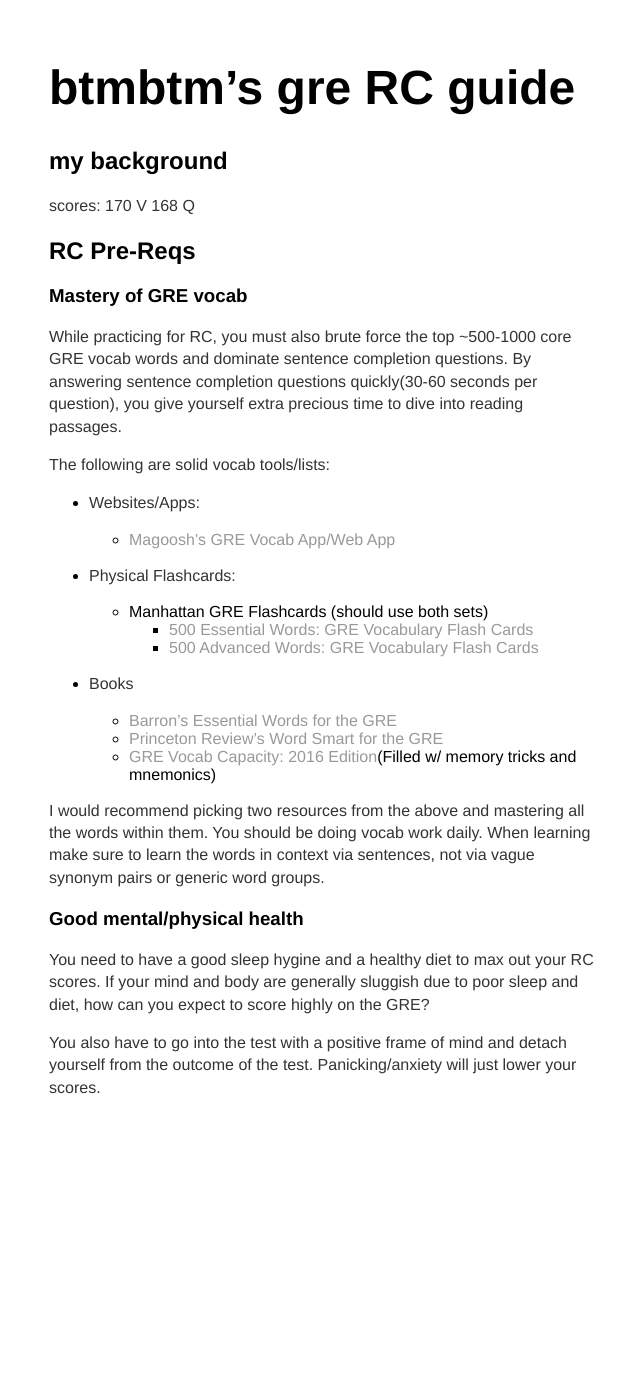
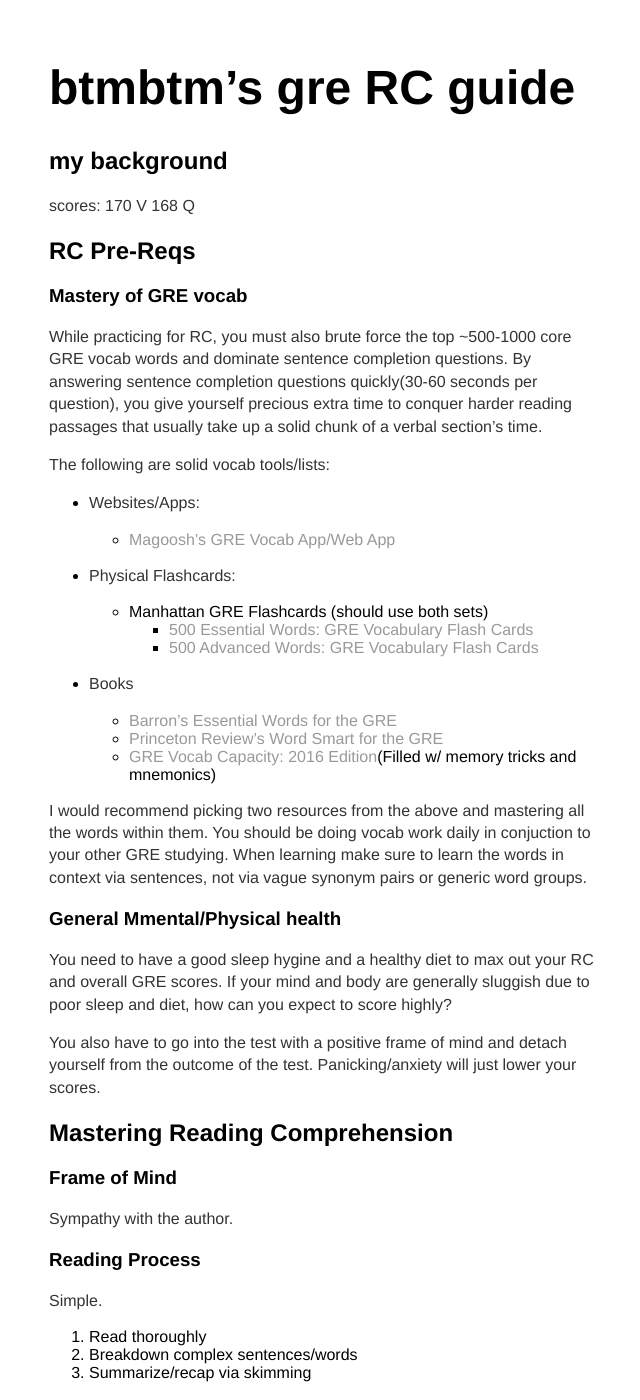
Before and after one commit to btmbtm/btmbtm.github.io, a Jekyll site: the page built from gre/rcguide.md, in a window 1280 px wide and 1400 px high. Shown: the whole window, without its empty margins (316-956 px from the left). Built offline with Jekyll 4.4.1, drawn with Linux system fonts in a browser that asks for light colours; some of the changed text lies outside the part shown.

Commit message:
Update rcguide.md

```diff
--- a/gre/rcguide.md
+++ b/gre/rcguide.md
@@ -14,7 +14,7 @@ scores: 170 V 168 Q
 
 ### Mastery of GRE vocab
 
-While practicing for RC, you must also brute force the top ~500-1000 core GRE vocab words and dominate sentence completion questions. By answering sentence completion questions quickly(30-60 seconds per question), you give yourself extra precious time to dive into reading passages.
+While practicing for RC, you must also brute force the top ~500-1000 core GRE vocab words and dominate sentence completion questions. By answering sentence completion questions quickly(30-60 seconds per question), you give yourself precious extra time to conquer harder reading passages that usually take up a solid chunk of a verbal section's time.
 
 The following are solid vocab tools/lists:
 
@@ -34,10 +34,54 @@ The following are solid vocab tools/lists:
   - [Princeton Review's Word Smart for the GRE](http://amzn.to/2aedwtA)
   - [GRE Vocab Capacity: 2016 Edition](http://amzn.to/2anhVKk)(Filled w/ memory tricks and mnemonics)
 
-I would recommend picking two resources from the above and mastering all the words within them. You should be doing vocab work daily. When learning make sure to learn the words in context via sentences, not via vague synonym pairs or generic word groups.
+I would recommend picking two resources from the above and mastering all the words within them. You should be doing vocab work daily in conjuction to your other GRE studying. When learning make sure to learn the words in context via sentences, not via vague synonym pairs or generic word groups.
 
-### Good mental/physical health
+### General Mmental/Physical health
 
-  You need to have a good sleep hygine and a healthy diet to max out your RC scores. If your mind and body are generally sluggish due to poor sleep and diet, how can you expect to score highly on the GRE?
+  You need to have a good sleep hygine and a healthy diet to max out your RC and overall GRE scores. If your mind and body are generally sluggish due to poor sleep and diet, how can you expect to score highly?
 
   You also have to go into the test with a positive frame of mind and detach yourself from the outcome of the test. Panicking/anxiety will just lower your scores.
+
+## Mastering Reading Comprehension
+
+### Frame of Mind
+
+  Sympathy with the author.
+
+### Reading Process
+
+  Simple.
+
+  1. Read thoroughly
+  2. Breakdown complex sentences/words
+  3. Summarize/recap via skimming
+
+### Attacking Questions
+
+#### Process
+
+  1. Read questions
+  2. Find relevant section and reread details quickly
+  3. Go thru answers
+    1. Quickly eliminate wrong answers
+    2. Jump back into text to find concrete support for right answer
+
+#### The Answers are in the Text: Support Answers with Concrete Evidence
+
+#### Learn to ID Wrong Answer Choices
+
+  1. Extreme
+  2. Rotten Detail
+  3. Irrelevant
+  4. Out of scope
+
+#### Tackling Inference Questions
+
+### Getting Unstuck!
+
+1. Reread!
+2. Skip and comeback
+3. Deep Reset
+
+
+### How to Practice
```
